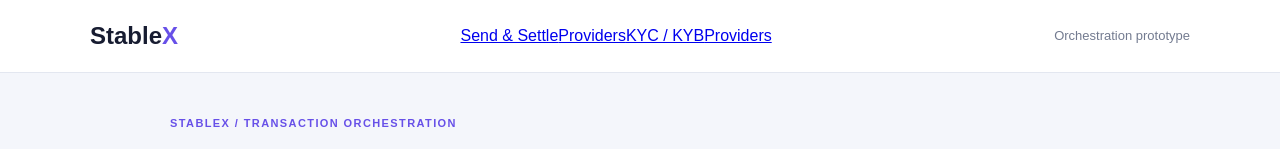
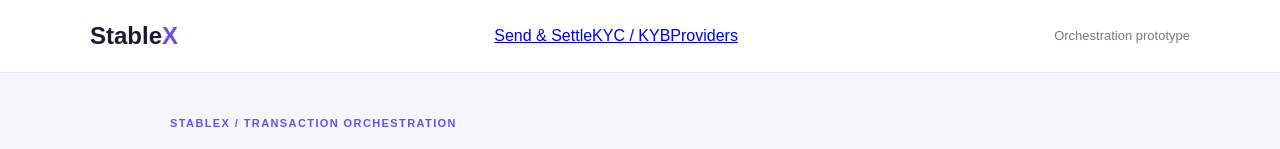
Before and after one commit to ojekab4u/StableX, a website: page public/orchestration.html in a window 1280 px wide. Shown: the top 149 px of the page. Drawn offline with Linux system fonts and the light colour scheme; no server answers.

Commit message:
Clean up orchestration navigation links

```diff
--- a/public/orchestration.html
+++ b/public/orchestration.html
@@ -10,7 +10,7 @@
   </style>
 </head>
 <body>
-  <header class="topbar"><a class="brand" href="/">Stable<span>X</span></a><nav><a href="/send.html">Send & Settle</a><a href="/providers.html">Providers</a><a href="/kyb.html">KYC / KYB</a><a href="/providers.html">Providers</a></nav><div class="network-label">Orchestration prototype</div></header>
+  <header class="topbar"><a class="brand" href="/">Stable<span>X</span></a><nav><a href="/send.html">Send & Settle</a><a href="/kyb.html">KYC / KYB</a><a href="/providers.html">Providers</a></nav><div class="network-label">Orchestration prototype</div></header>
   <main class="orch">
     <p class="eyebrow">STABLEX / TRANSACTION ORCHESTRATION</p>
     <h1>Orchestration console</h1>
```
